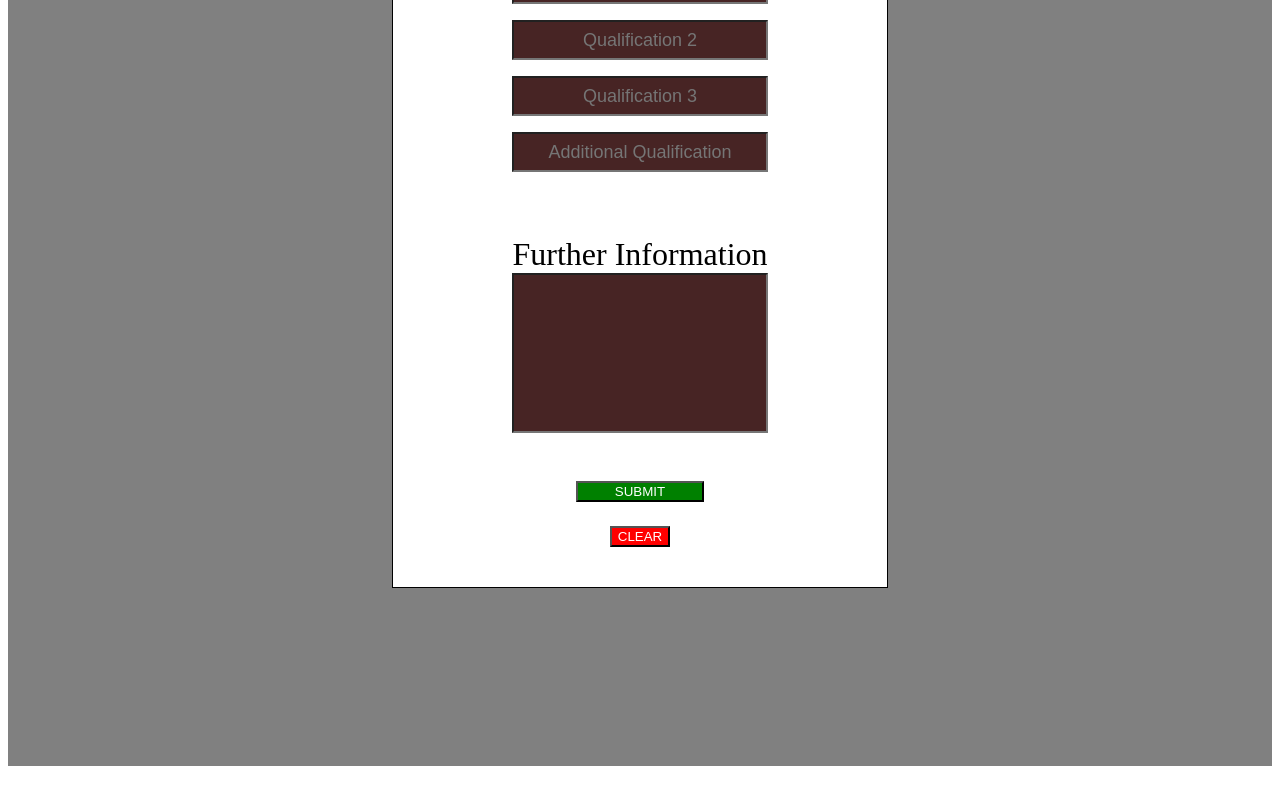
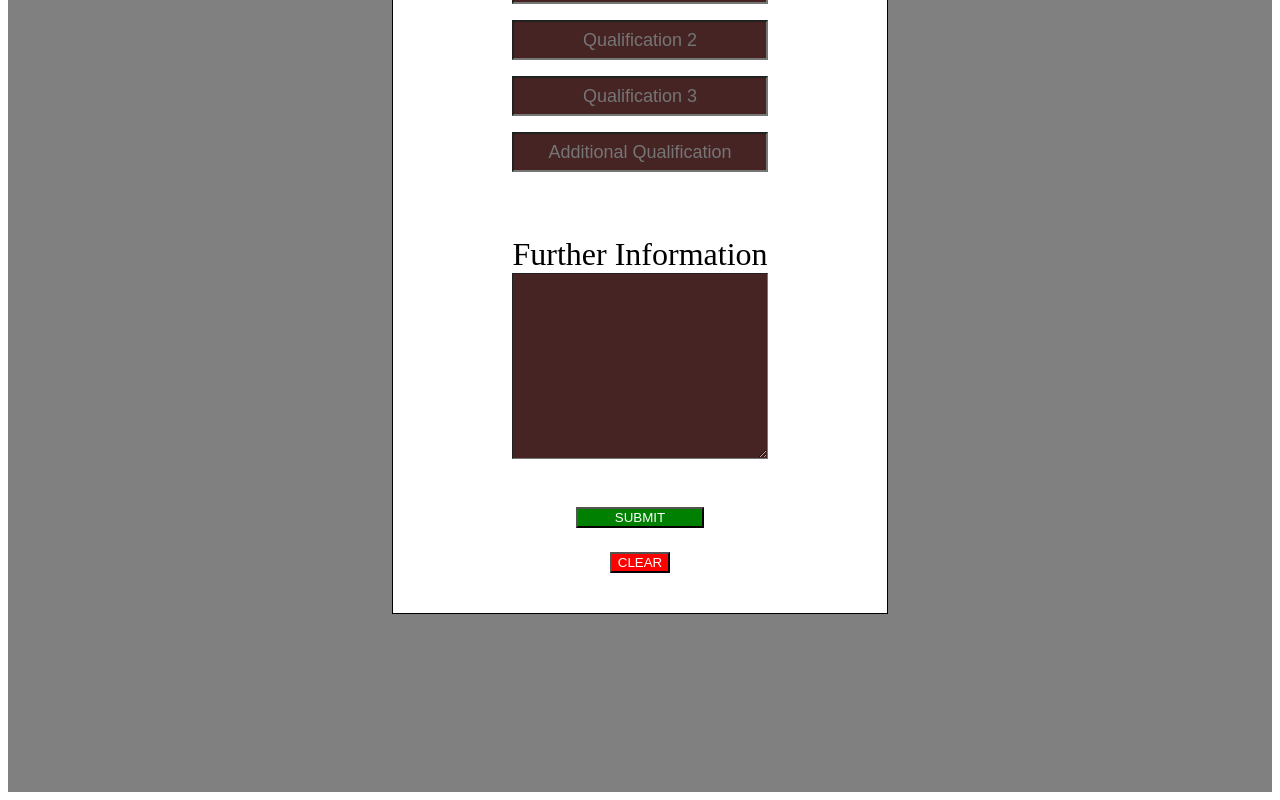
Before and after one commit to brian-w119/cv-generator, a React (Vite) app: page / in a window 1280 px wide. Shown: the part 994-1794 px from the top of the page. Before the commit the page ends 1768 px from the top, so only its background shows below. Built offline with nearby package versions, Linux system fonts and the light colour scheme.

Commit message:
Additional Info field chaanged to a textarea element

```diff
--- a/src/App.css
+++ b/src/App.css
@@ -114,19 +114,19 @@
   border-style: inset;
 }
 
-.additionalInfo{
-  width: 20vw;
-  height: 20vh;
+#additionalInfo{
+  max-width: 20vw;
+  height: auto;
   display:block;
   margin-left: auto;
   margin-right: auto;
   border-style: inset;
   text-wrap: wrap;
-  overflow-x: scroll;
+  word-wrap: break-word;
 }
 
 .personalDtls.inputField{
-text-align: center;
+   text-align: center;
 }
 
 .inputField{
@@ -142,7 +142,7 @@ text-align: center;
 
 }
 
-.additionalInfo, .jobs,input{
+#additionalInfo, .jobs,input{
   background-color: rgb(71, 36, 36);
   color: white;
   font-size: large;
--- a/src/App.jsx
+++ b/src/App.jsx
@@ -2,23 +2,10 @@
 import './App.css'
 import {useState} from 'react';
 import React from 'react';
+import { render } from 'react-dom';
 
-/*
-function CreateButton({buttonClr = "green", id,textClr = "white", type}){
-    const buttonStyle = {
-        color: textClr,
-        backgroundColor: buttonClr,
-    }
+let clearClicked = false;
 
-    const handleClick = () => {
-    }
-    return (
-        <div>
-            <button style={buttonStyle} onClick={handleClick} id="submit"  type="submit">Submit</button>
-        </div>
-    );
-};
-*/
 function SubmitButton(){
     const submit = () => console.log("submit clicked");
     return (
@@ -29,27 +16,35 @@ function SubmitButton(){
 };
 
 function ClearButton(){
-    const clear = () => console.log("clear clicked");
+    const clear = () => {
+        alert("clear clicked");
+        //refreshes the page
+       // window.location.reload(true);
+        clearClicked = true;
+    }
     return (
         <div>
-            <button onClick={clear} id="clear">CLEAR</button>
+            <button type="button" onClick={clear} id="clear">CLEAR</button>
         </div>
     );
 };
 
-function CreateInput({type, ref, placeholder, htmlFor, className, id, name, onChange, value}){
+function InputField({type, ref, placeholder, htmlFor, className, id, name, onChange, onClick, value}){
     return (
         <div>
             <label htmlFor={htmlFor}></label>
-            <input id={id} ref={ref} type={type} onChange={onChange} name={name} placeholder={placeholder} className={className} value={value}/>
+            <input id={id} ref={ref} type={type} onChange={onChange} name={name} onClick={onClick} placeholder={placeholder} className={className} value={value}/>
         </div>
     );
 }
 
+function TextArea({value}){
+    return(
+        <textarea id="additionalInfo" rows="10" cols="40" value={value}/>
+    );
+};
+
 export default function RenderData(){
-   const submit = () => console.log("submit clicked");
-
-
    const [formData, setFormData] = useState({
     firstName: null,
     lastName: null,
@@ -76,7 +71,7 @@ export default function RenderData(){
          <div className="box">
             <div id="section1" className="title">Personal Details</div>
               <div id="name">
-                <CreateInput
+                <InputField
                   htmlFor="name1"
                   className="personalDtls inputField"
                   placeholder="First Name"
@@ -85,7 +80,7 @@ export default function RenderData(){
                   value={formData.firstName}
                   onChange={(e) => setFormData({...formData, firstName: e.target.value})}
                />
-               <CreateInput
+               <InputField
                   htmlFor="name2"
                   className="personalDtls inputField"
                   placeholder="Last Name"
@@ -95,7 +90,7 @@ export default function RenderData(){
                   onChange={(e) => setFormData({...formData, lastName: e.target.value})}
                />
            </div>
-           <CreateInput
+           <InputField
              htmlFor="address"
              id="address"
              placeholder="Your Address"
@@ -103,7 +98,7 @@ export default function RenderData(){
              value={formData.address}
              onChange={(e) => setFormData({...formData, address: e.target.value})}
            />
-           <CreateInput
+           <InputField
               htmlFor="email"
               type="email"
               placeholder="Enter Your email"
@@ -113,7 +108,7 @@ export default function RenderData(){
               onChange={(e) => setFormData({...formData, email: e.target.value})}
            />
 
-           <CreateInput
+           <InputField
               htmlFor="phoneNumber"
               type="number"
               className="inputField"
@@ -127,7 +122,7 @@ export default function RenderData(){
            <div className="title">Employment</div>
 
            <div className="subtitle">Current Employer:</div>
-           <CreateInput
+           <InputField
               htmlFor="employment1"
               className="jobs"
               placeholder="List Company Name, employment date and job description"
@@ -137,7 +132,7 @@ export default function RenderData(){
            />
 
            <div className="subtitle">Previous Employer:</div>
-           <CreateInput
+           <InputField
               htmlFor="employment2"
               className="jobs"
               placeholder="List Company Name, employment date and job description"
@@ -147,7 +142,7 @@ export default function RenderData(){
            />
 
            <div className="subtitle">Previous Employer:</div>
-           <CreateInput
+           <InputField
               htmlFor="employment3"
               className="jobs"
               placeholder="List Company Name, employment date and job description"
@@ -159,7 +154,7 @@ export default function RenderData(){
            <div className="blank"></div>
 
            <div id="education">Education</div>
-              <CreateInput
+              <InputField
                 htmlFor="school1"
                 className="schooling"
                 placeholder="Qualification 1"
@@ -167,7 +162,7 @@ export default function RenderData(){
                 value={formData.qual1}
                 onChange={(e) => setFormData({...formData, qual1: e.target.value})}
               />
-              <CreateInput
+              <InputField
                 htmlFor="school2"
                 className="schooling"
                 placeholder="Qualification 2"
@@ -175,7 +170,7 @@ export default function RenderData(){
                 value={formData.qual2}
                 onChange={(e) => setFormData({...formData, qual2: e.target.value})}
               />
-             <CreateInput
+             <InputField
                 htmlFor="school3"
                 className="schooling"
                 placeholder="Qualification 3"
@@ -183,7 +178,7 @@ export default function RenderData(){
                 value={formData.qual3}
                 onChange={(e) => setFormData({...formData, qual3: e.target.value})}
             />
-            <CreateInput
+            <InputField
                 htmlFor="school4"
                 className="schooling"
                 placeholder="Additional Qualification"
@@ -195,12 +190,11 @@ export default function RenderData(){
             <div className="blank"></div>
 
             <div id="education">Further Information</div>
-            <CreateInput
-                htmlFor="additionalInfo"
-                className="additionalInfo"
-                value={formData.furtherInfo}
-                onChange={(e) => setFormData({...formData, furtherInfo: e.target.value})}
+            <TextArea
+              value={formData.furtherInfo}
+              onChange={(e) => setFormData({...formData, furtherInfo: e.target.value})}
             />
+
            <div className="blank"></div>
            <SubmitButton
            />
```
